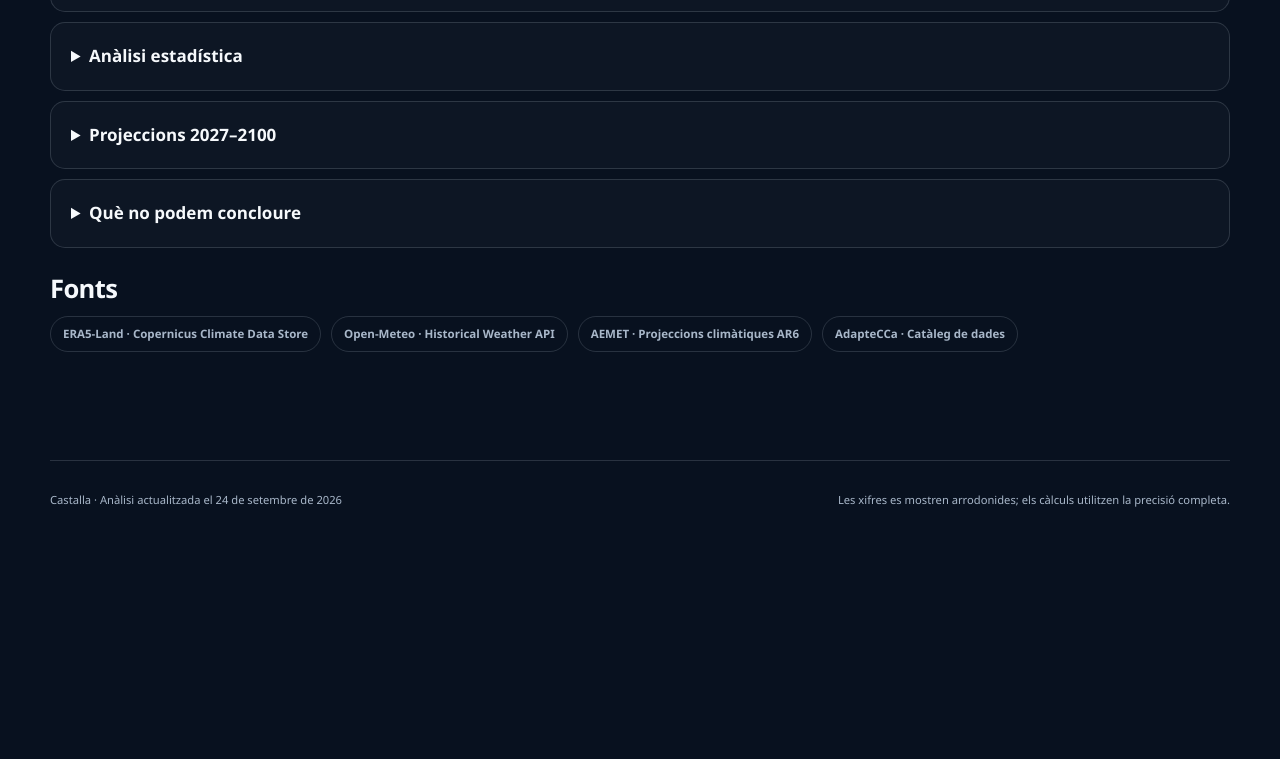
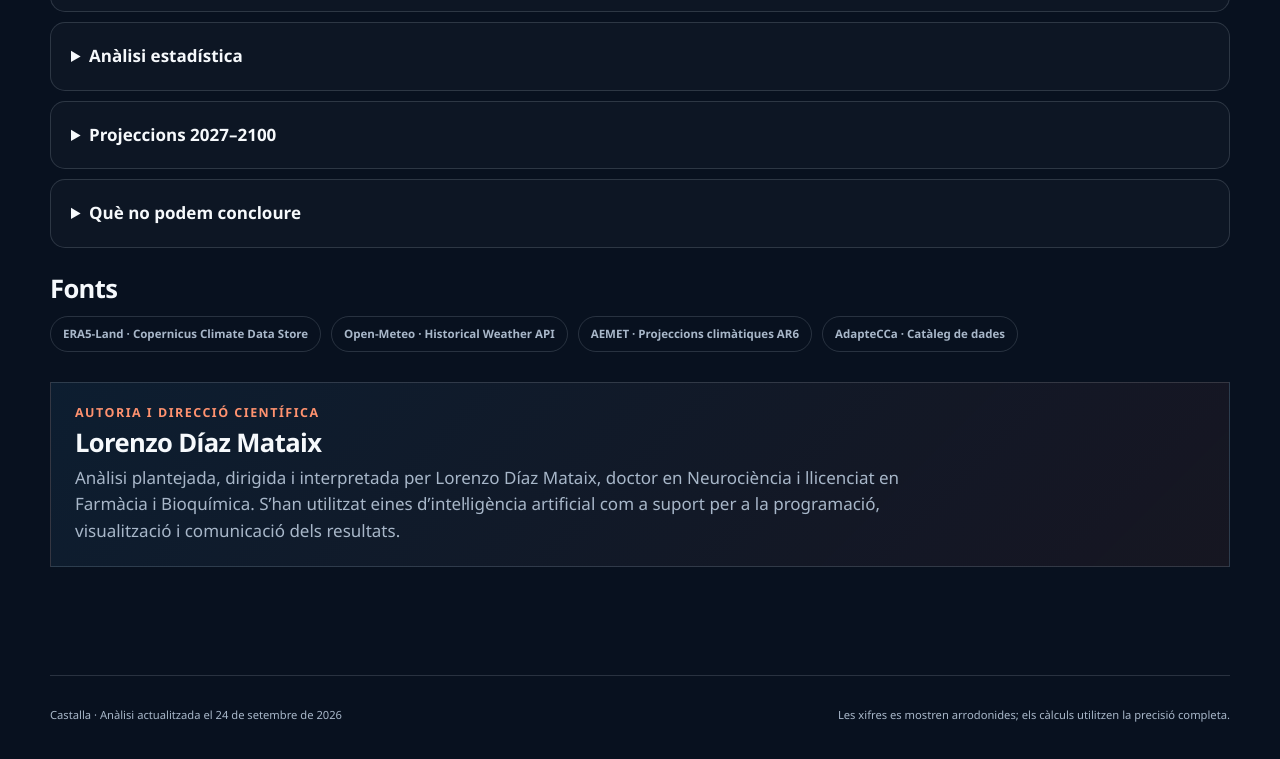
Before and after one commit to neurospeaker/calor-festes-castalla, a plain HTML site: page index.html in a window 1280 px wide. Shown: the part 8405-9164 px from the top of the page. Before the commit the page ends 8956 px from the top, so only its background shows below. Drawn offline with Linux system fonts and the light colour scheme.

Commit message:
Add scientific authorship and canonical public URL

```diff
--- a/index.html
+++ b/index.html
@@ -14,7 +14,9 @@
       content="Quatre dies de calendari poden canviar la calor de les Festes? Descobrix les dades de 1950–2025 i les projeccions fins a 2100."
     />
     <meta property="og:type" content="website" />
+    <meta property="og:url" content="https://neurospeaker.github.io/calor-festes-castalla/" />
     <meta name="twitter:card" content="summary" />
+    <link rel="canonical" href="https://neurospeaker.github.io/calor-festes-castalla/" />
     <link
       rel="icon"
       type="image/svg+xml"
@@ -421,6 +423,17 @@
           <a href="https://www.aemet.es/es/serviciosclimaticos/cambio_climat/proyecciones-AR6" target="_blank" rel="noreferrer">AEMET · Projeccions climàtiques AR6</a>
           <a href="https://escenarios.adaptecca.es/thredds/catalog/catalog.html" target="_blank" rel="noreferrer">AdapteCCa · Catàleg de dades</a>
         </div>
+
+        <aside class="authorship" aria-labelledby="authorship-title">
+          <p class="eyebrow">Autoria i direcció científica</p>
+          <h3 id="authorship-title">Lorenzo Díaz Mataix</h3>
+          <p>
+            Anàlisi plantejada, dirigida i interpretada per Lorenzo Díaz Mataix,
+            doctor en Neurociència i llicenciat en Farmàcia i Bioquímica. S’han
+            utilitzat eines d’intel·ligència artificial com a suport per a la
+            programació, visualització i comunicació dels resultats.
+          </p>
+        </aside>
       </section>
     </main>
 
--- a/styles.css
+++ b/styles.css
@@ -1496,6 +1496,28 @@ h3 {
   color: var(--text);
 }
 
+.authorship {
+  margin-top: 30px;
+  padding: 22px 24px;
+  border: 1px solid var(--line);
+  border-radius: var(--radius-small);
+  background: linear-gradient(135deg, rgba(73, 185, 255, 0.08), rgba(255, 104, 70, 0.06));
+}
+
+.authorship .eyebrow {
+  margin-bottom: 8px;
+}
+
+.authorship h3 {
+  margin: 0 0 8px;
+}
+
+.authorship p:last-child {
+  max-width: 900px;
+  margin: 0;
+  color: var(--muted);
+}
+
 footer {
   display: flex;
   flex-wrap: wrap;
```
